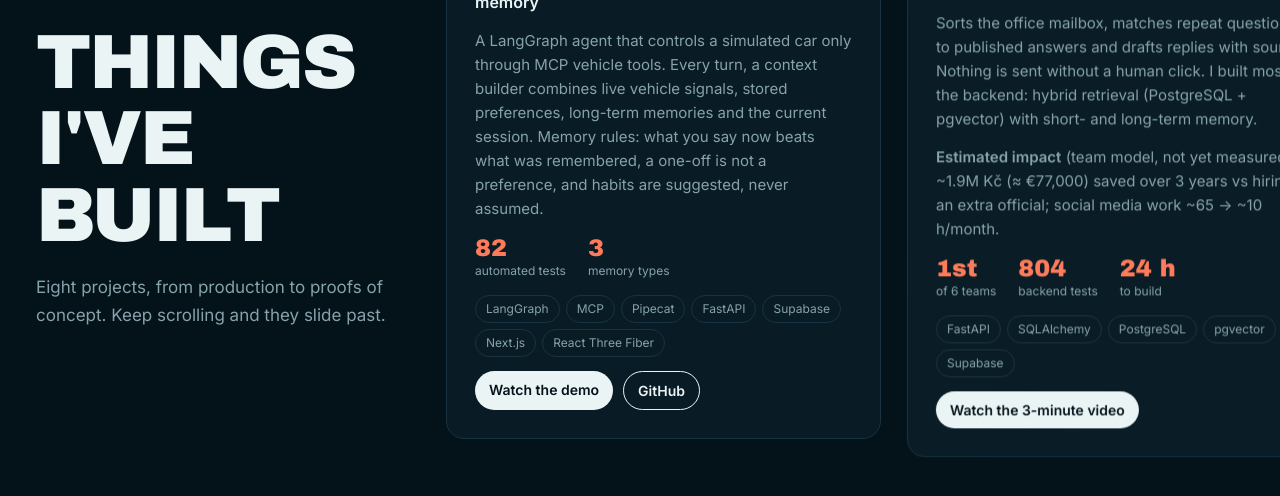
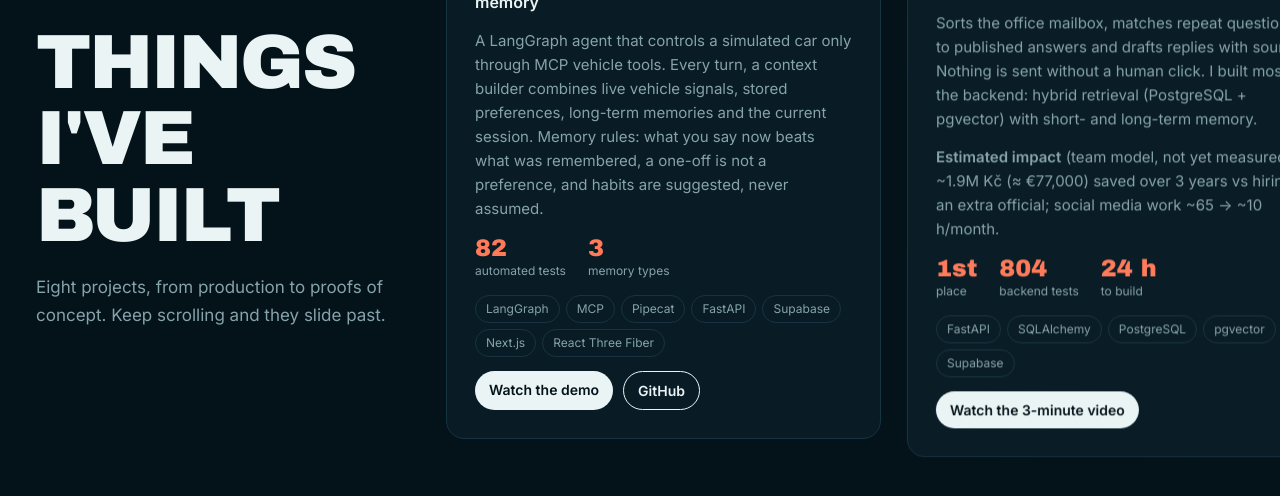
Before and after one commit to baksh07/baksh07.github.io, a plain HTML site: page index.html in a window 1280 px wide. Shown: the part 2542-3038 px from the top of the page. Drawn offline with nearby package versions, Linux system fonts and the light colour scheme; a web font is replaced by a local one.

Commit message:
MayorDesk: show 1st place without team count
Co-Authored-By: Claude Opus 5.5 <noreply@anthropic.com>
Claude-Session: https://claude.ai/code/session_01GxPC91EDHwHmouxH86hkqi

```diff
--- a/index.html
+++ b/index.html
@@ -253,7 +253,7 @@ footer{color:var(--muted);font-size:14px;display:flex;flex-wrap:wrap;justify-con
       <p class="what">AI desk for town offices flooded with information requests</p>
       <p class="d">Sorts the office mailbox, matches repeat questions to published answers and drafts replies with sources. Nothing is sent without a human click. I built most of the backend: hybrid retrieval (PostgreSQL + pgvector) with short- and long-term memory.</p>
       <p class="d"><b>Estimated impact</b> (team model, not yet measured): ~1.9M Kč (≈ €77,000) saved over 3 years vs hiring an extra official; social media work ~65 → ~10 h/month.</p>
-      <div class="nums"><div><b>1st</b><small>of 6 teams</small></div><div><b>804</b><small>backend tests</small></div><div><b>24 h</b><small>to build</small></div></div>
+      <div class="nums"><div><b>1st</b><small>place</small></div><div><b>804</b><small>backend tests</small></div><div><b>24 h</b><small>to build</small></div></div>
       <ul class="stack"><li>FastAPI</li><li>SQLAlchemy</li><li>PostgreSQL</li><li>pgvector</li><li>Supabase</li></ul>
       <div class="links"><a href="https://youtu.be/xPXNTiJyZ-Y" target="_blank" rel="noopener">Watch the 3-minute video</a></div>
     </article>
```
